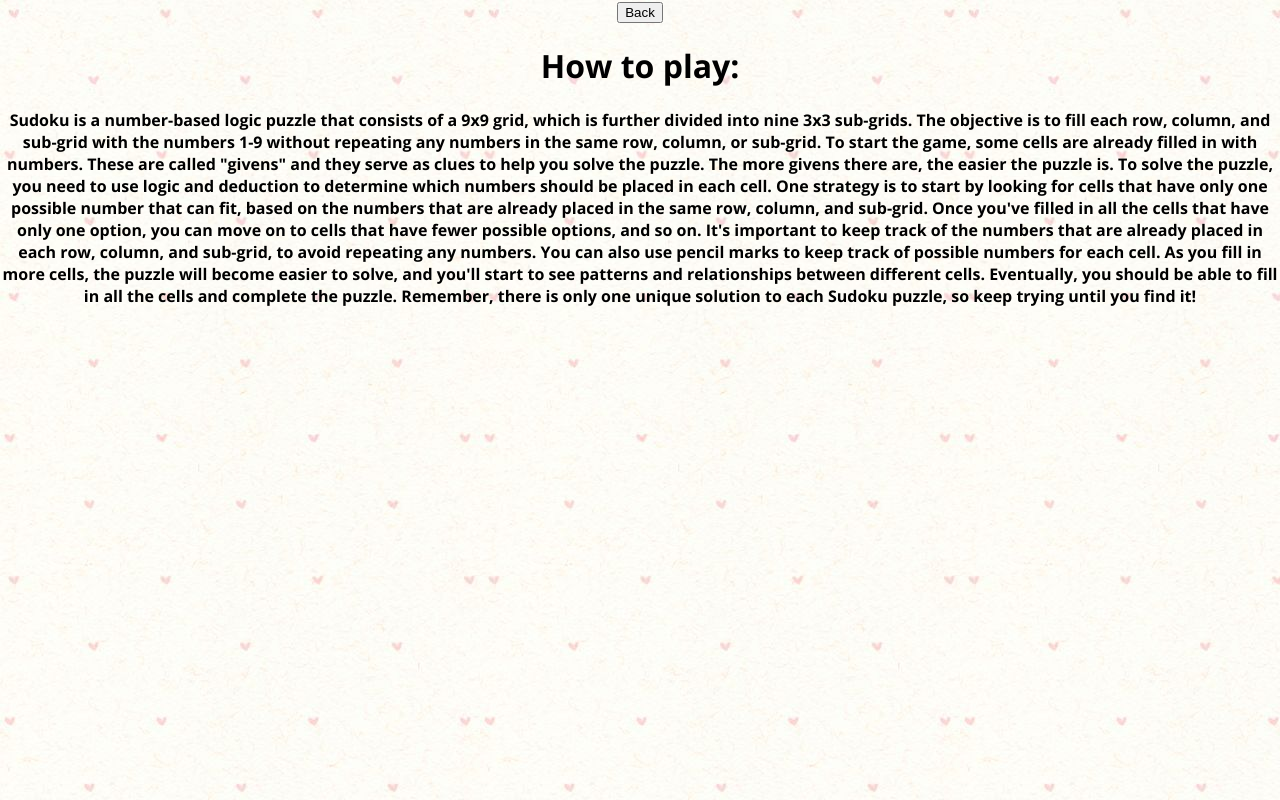
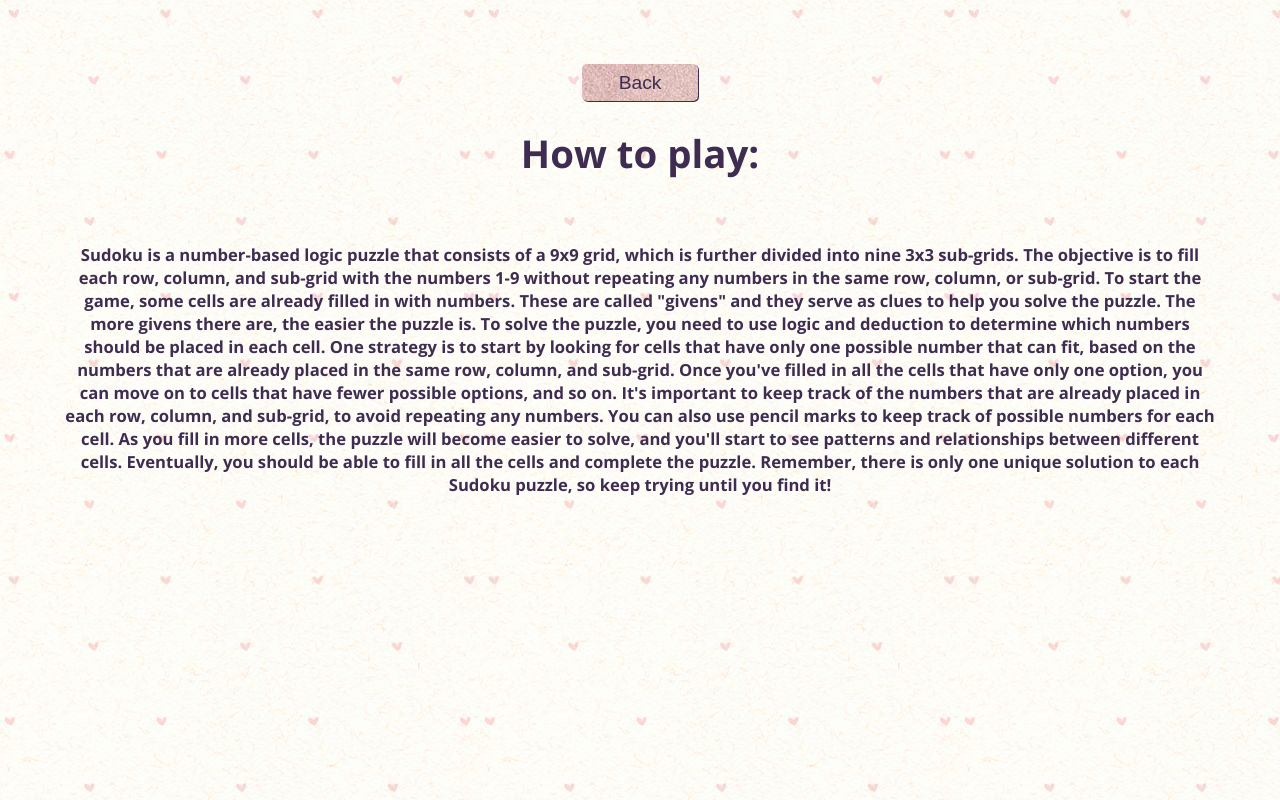
Before and after one commit to Orianamartina/sudoku-prueba, a React (Create React App) app in the folder sudoku/: page /howtoplay in a window 1280 px wide. Built offline with nearby package versions, Linux system fonts and the light colour scheme.

Commit message:
howto styles

```diff
--- a/sudoku/src/App.js
+++ b/sudoku/src/App.js
@@ -10,8 +10,8 @@ function App() {
     <div className="App">
 
           <Routes>
-            <Route exact path = "/" element= {<Landing/>}/>
-            <Route exact path = "/play" element = {<SudokuScreen />} />
+            <Route exact path = "/" element={<SudokuScreen />}/>
+
             <Route exact path ="/howtoplay" element={<Tutorial/>} />
           </Routes>
 
--- a/sudoku/src/components/Tutorial/Tutorial.jsx
+++ b/sudoku/src/components/Tutorial/Tutorial.jsx
@@ -1,4 +1,4 @@
-import { useState } from "react"
+import style from "./tutorial.module.css"
 import { Link } from "react-router-dom"
 
 export default function(){
@@ -7,13 +7,13 @@ export default function(){
 
     return(
         <div>
-            <Link to="/play">
+            <Link to="/">
 
-                <button>Back</button>
+                <button className={style.button}>Back</button>
             </Link>
 
-            <h1>How to play:</h1>
-            <p>
+            <h1 className={style.title}>How to play:</h1>
+            <p className={style.paragraph}>
 
                     Sudoku is a number-based logic puzzle that consists of a 9x9 grid, which is further divided into nine 3x3 sub-grids. The objective is to fill each row, column, and sub-grid with the numbers 1-9 without repeating any numbers in the same row, column, or sub-grid.
 
--- /dev/null
+++ b/sudoku/src/components/Tutorial/tutorial.module.css
@@ -0,0 +1,25 @@
+.button{
+    width: 9%;
+    padding: 0.6%;
+    border-radius: 5px;
+    box-shadow: 1px 1px;
+    background-image: var(--buttonBackground);
+    font-size: 1.5vw;
+    color: var(--Darkest);
+    transition: 0.5s;
+    border: none;
+    margin-top: 5%;
+}
+.button:hover {
+box-shadow: 0.3vw 0.5vw var(--Darkest) ;
+filter:brightness(110%)
+}
+.title{
+    font-size: 3vw;
+  color: var(--Darkest);
+}
+.paragraph{
+    margin: 5%;
+    font-size: 1.3vw;
+  color: var(--Darkest);
+}
```
